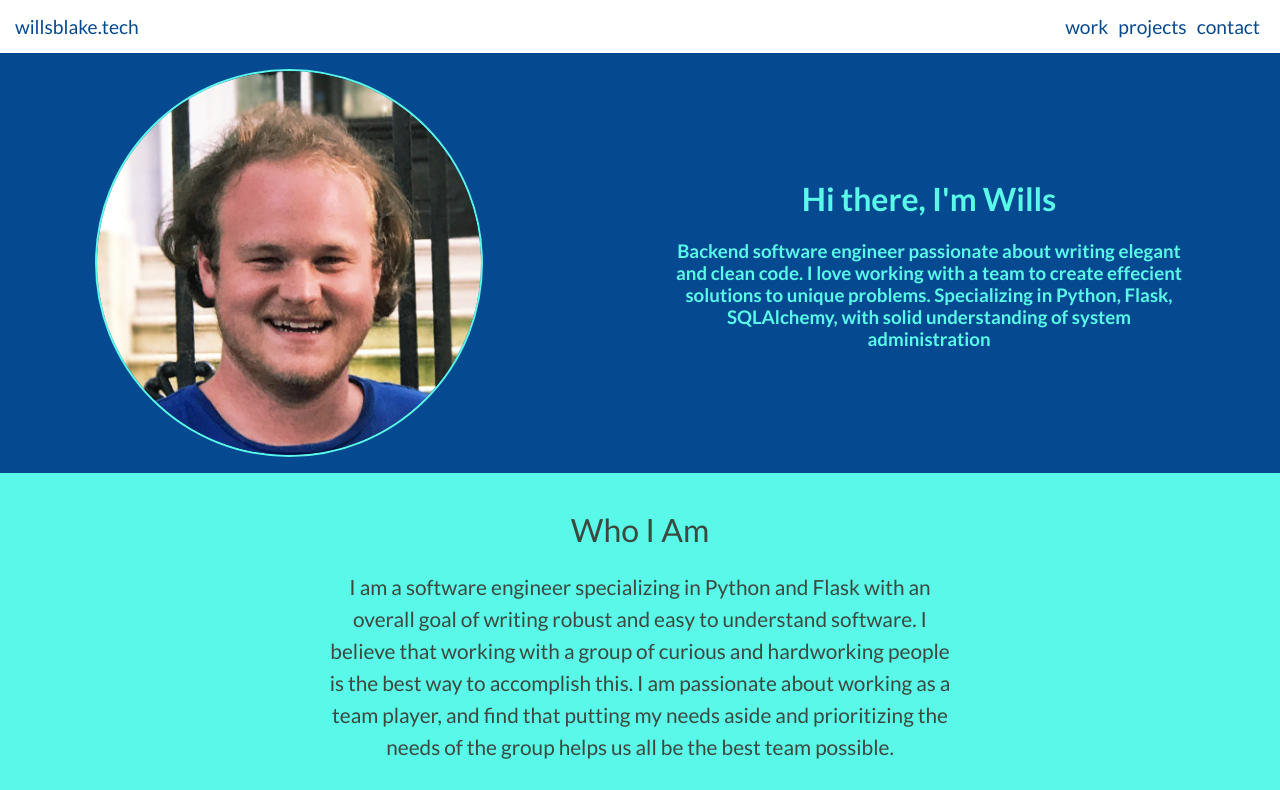
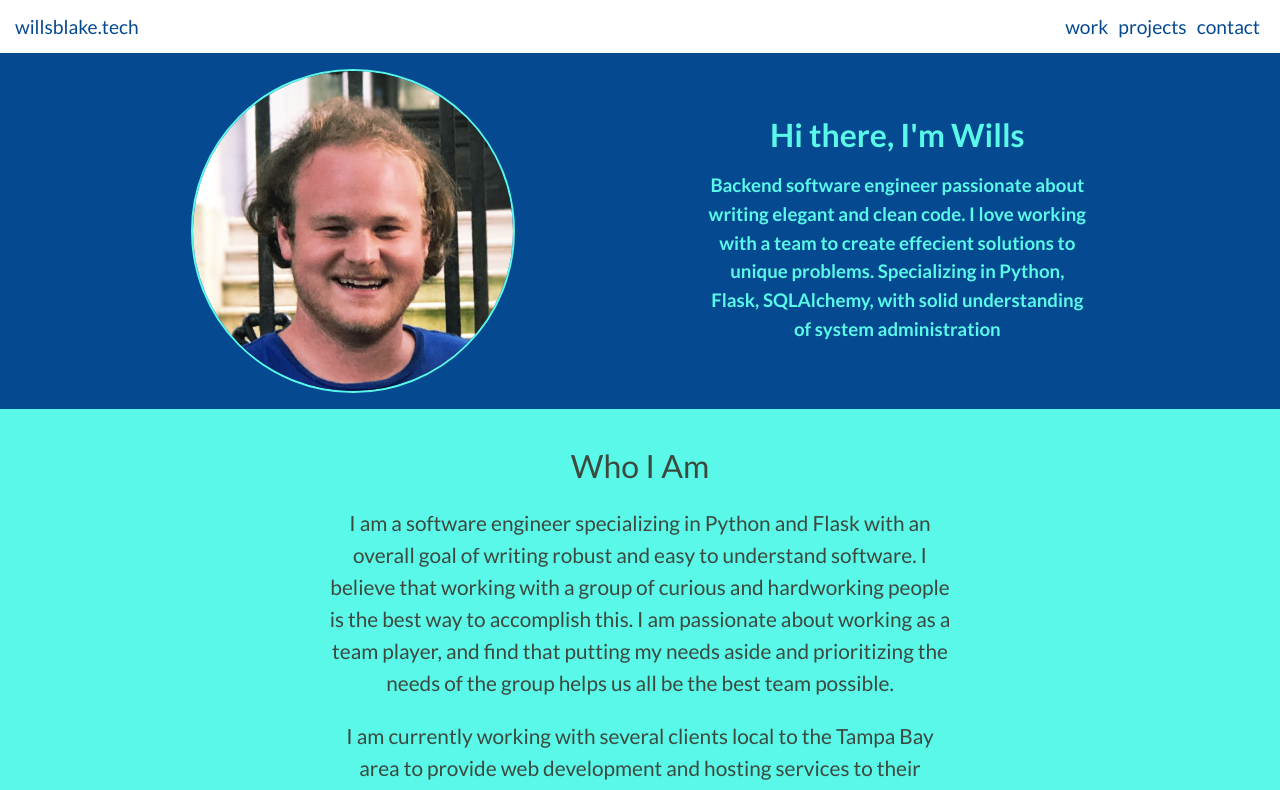
Before and after one commit to richwblake/willsblake.tech_frontend, a React (Vite) app: page / in a window 1280 px wide. Shown: the top 790 px of the page. Built offline with nearby package versions, Linux system fonts and the light colour scheme.

Commit message:
Adds styling changes to photo size in desktop

```diff
--- a/src/components/intro.css
+++ b/src/components/intro.css
@@ -12,7 +12,7 @@
 
 .photo {
     height: auto;
-    max-width: 30%;
+    max-width: 25%;
     border-radius: 50%;
     border: 2px solid #59F8E8;
 }
@@ -20,7 +20,7 @@
 @media only screen and (max-width: 1000px) {
     body {
         .photo {
-            max-width: 60%;
+            max-width: 50%;
         }
 
         .intro-text-dt {
@@ -38,7 +38,7 @@
         .intro {
             display: flex;
             align-items: center;
-            justify-content: space-around;
+            justify-content: space-evenly;
         }
 
         .intro-text-dt {
@@ -47,7 +47,8 @@
 
         .intro-text-mb {
             display: block;
-            width: 40%;
+            width: 30%;
+            line-height: 1.8rem;
         }
     }
 }
```
